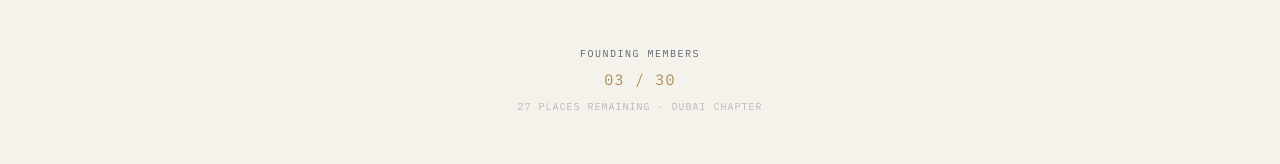
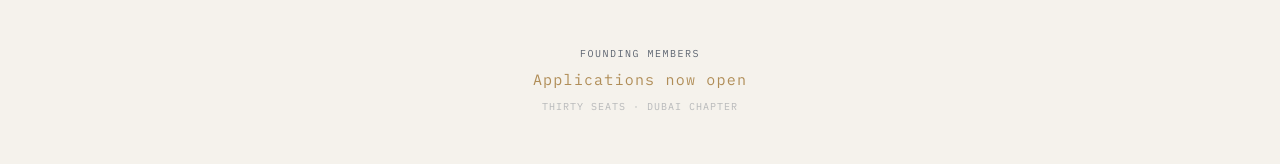
Before and after one commit to ashveymont/scs-v2-com, a Next.js app: page / in a window 1280 px wide. Shown: the part 538-702 px from the top of the page. Built offline with nearby package versions, Linux system fonts and the light colour scheme.

Commit message:
Update founding counter: 'Applications now open' + 'Thirty seats'
Co-Authored-By: Claude Sonnet 4.6 <noreply@anthropic.com>

```diff
--- a/app/page.tsx
+++ b/app/page.tsx
@@ -124,7 +124,7 @@ export default function Home() {
                   color: "var(--color-brass)",
                 }}
               >
-                03 / 30
+                Applications now open
               </div>
               <div
                 style={{
@@ -135,7 +135,7 @@ export default function Home() {
                   textTransform: "uppercase",
                 }}
               >
-                27 places remaining · Dubai Chapter
+                Thirty seats · Dubai Chapter
               </div>
             </div>
           </FadeInOnMount>
```
